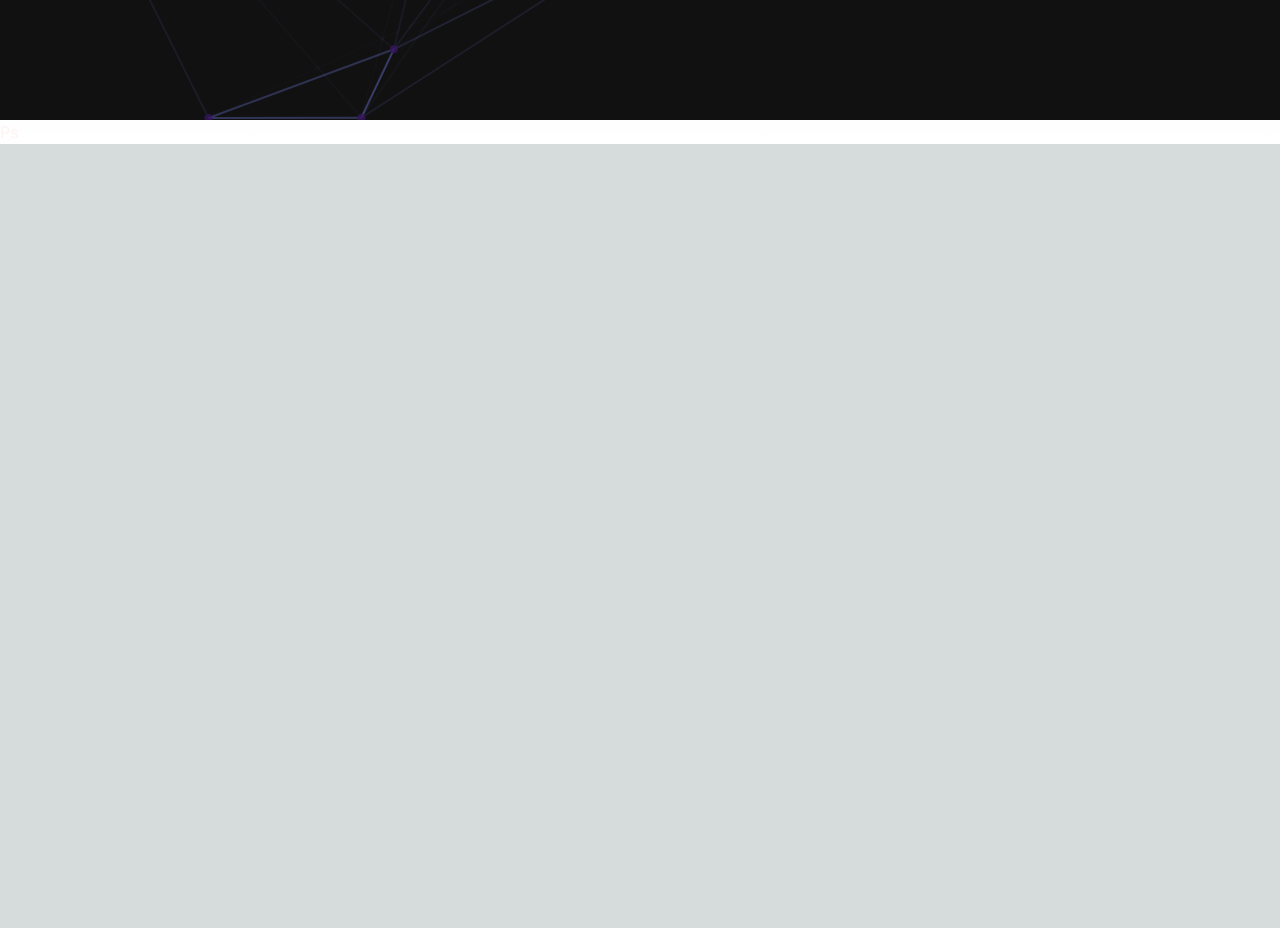
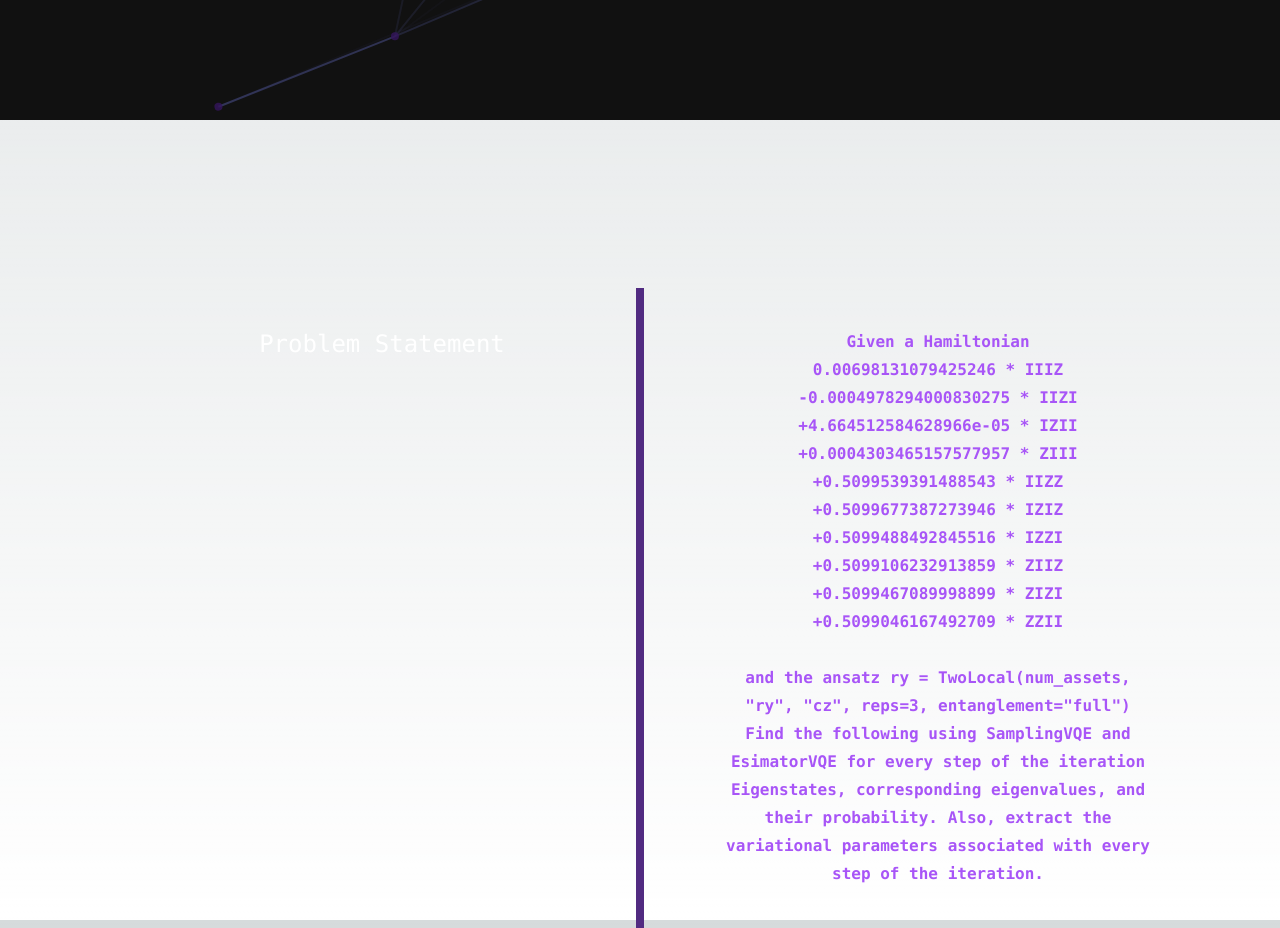
Before and after one commit to mkswagger/teamheisenberg_quantathon, a Next.js app in the folder client/web/quantathon/: page / in a window 1280 px wide. Shown: the part 680-1608 px from the top of the page. Before the commit the page ends 824 px from the top, so only its background shows below. Built offline with nearby package versions, Linux system fonts and the light colour scheme.

Commit message:
add ps page

```diff
--- a/client/web/quantathon/src/components/Ps.jsx
+++ b/client/web/quantathon/src/components/Ps.jsx
@@ -1,7 +1,49 @@
 import React from "react"
 
 function Ps() {
-  return <div className="text-red-50">Ps</div>
+  return (
+    <div className="flex w-full h-screen items-center justify-center pb-20 ">
+      <div className="grid grid-cols-1 md:grid-cols-2 w-full md:max-w-screen-lg mx-auto h-96 font-mono text-purple-500">
+        <div className=" col-span-1 md:col-span-1 py-10 text-center border-r-4 border-black sm:border-black md:border-[#512B81] text-2xl text-white">
+          Problem Statement
+        </div>
+        <div className=" col-span-1 md:col-span-1 py-10 text-center border-l-4 border-black sm:border-black pl-10 sm:pl-10 md:pl-20 pr-10 sm:pr-10 md:pr-0 leading-7 font-bold md:border-[#512B81]">
+          Given a Hamiltonian
+          <br />
+          0.00698131079425246 * IIIZ
+          <br />
+          -0.0004978294000830275 * IIZI
+          <br />
+          +4.664512584628966e-05 * IZII
+          <br />
+          +0.0004303465157577957 * ZIII
+          <br />
+          +0.5099539391488543 * IIZZ
+          <br />
+          +0.5099677387273946 * IZIZ
+          <br />
+          +0.5099488492845516 * IZZI
+          <br />
+          +0.5099106232913859 * ZIIZ
+          <br />
+          +0.5099467089998899 * ZIZI
+          <br />
+          +0.5099046167492709 * ZZII
+          <br />
+          <br />
+          and the ansatz ry = TwoLocal(num_assets, "ry", "cz", reps=3,
+          entanglement="full")
+          <br />
+          Find the following using SamplingVQE and EsimatorVQE for every step of
+          the iteration
+          <br />
+          Eigenstates, corresponding eigenvalues, and their probability. Also,
+          extract the variational parameters associated with every step of the
+          iteration.
+        </div>
+      </div>
+    </div>
+  )
 }
 
 export default Ps
```
